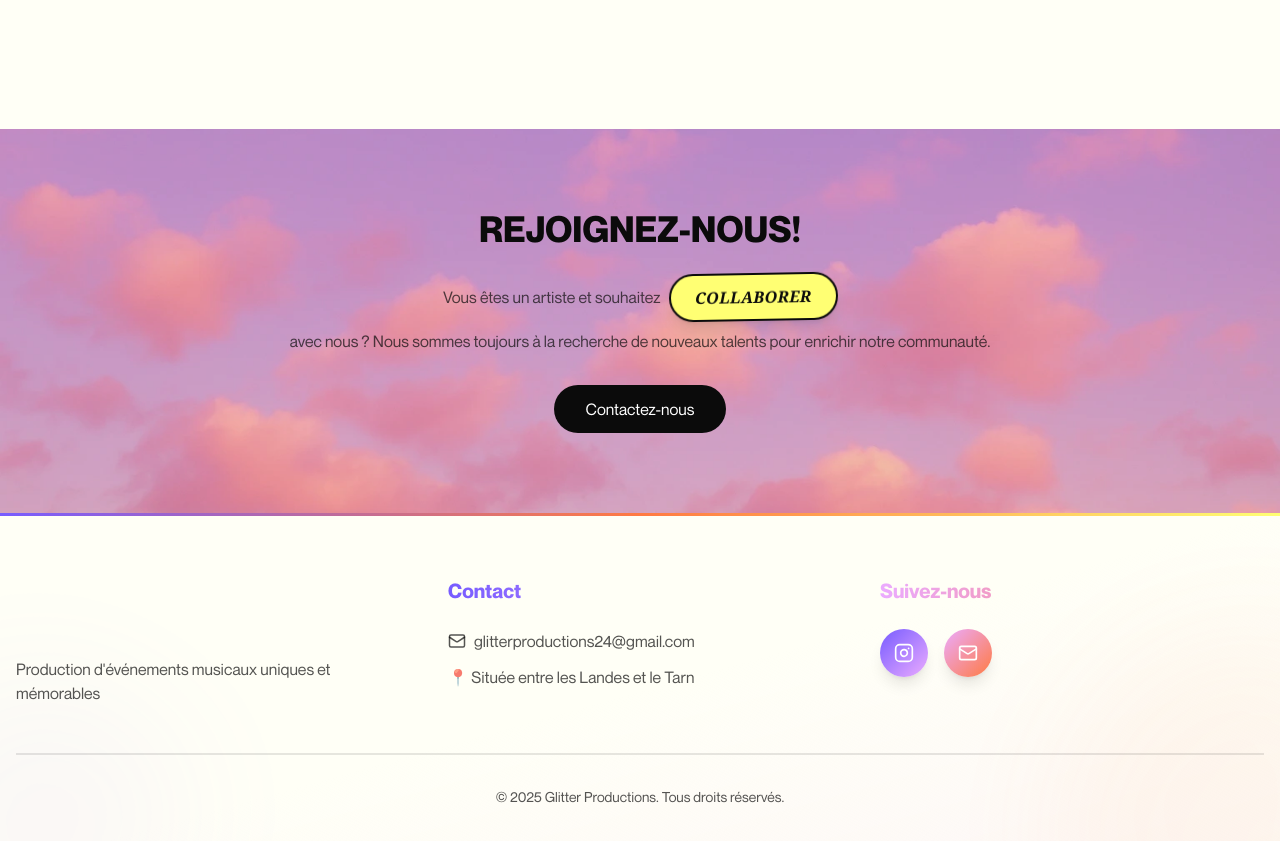
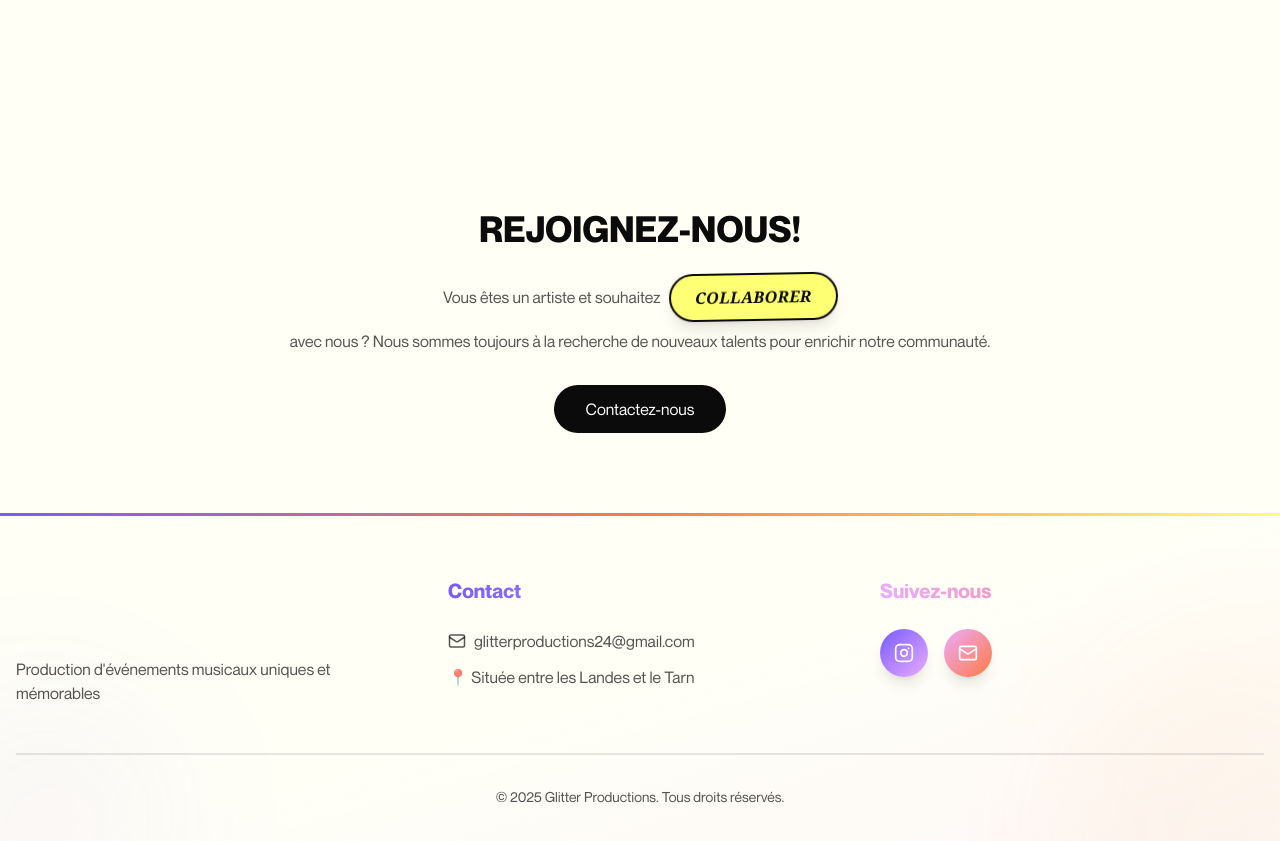
Before and after one commit to Himitris/glitter, a React (Vite) app: page /djs in a window 1280 px wide. Shown: the part 860-1701 px from the top of the page. Built offline with nearby package versions, Linux system fonts and the light colour scheme; no server answers; the database is empty; a web font is replaced by a local one.

Commit message:
style: use white background for DJ page 'Rejoignez-nous' section

```diff
--- a/src/pages/DJS.tsx
+++ b/src/pages/DJS.tsx
@@ -155,8 +155,7 @@ const DJs = () => {
           )}
         </Section>
 
-        <ColorfulBackground className="py-20">
-          <div className="container mx-auto px-4">
+        <Section className="bg-[#FFFFF6]">
           <div className="max-w-3xl mx-auto text-center">
             <h2 className={`${typography.heading.h2} text-[#0B0B0B] mb-6`}>
               REJOIGNEZ-NOUS!
@@ -175,8 +174,7 @@ const DJs = () => {
               Contactez-nous
             </a>
           </div>
-          </div>
-        </ColorfulBackground>
+        </Section>
       </div>
     </>
   );
```
Lines whose indentation alone changed are shown as unchanged.
